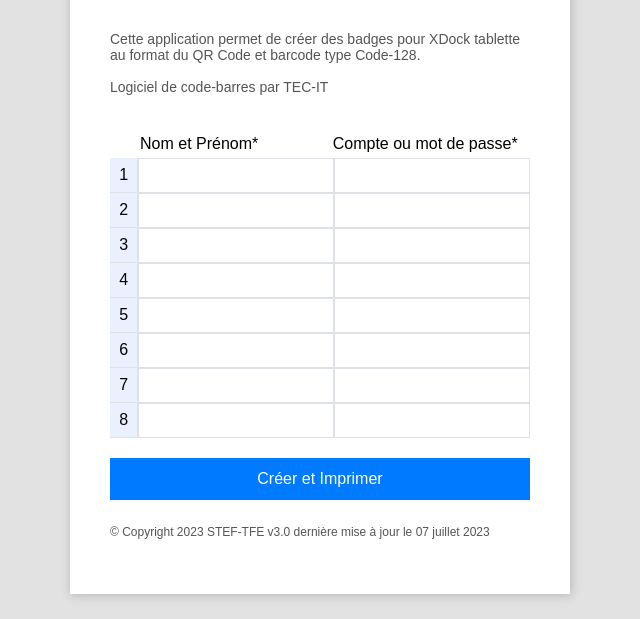
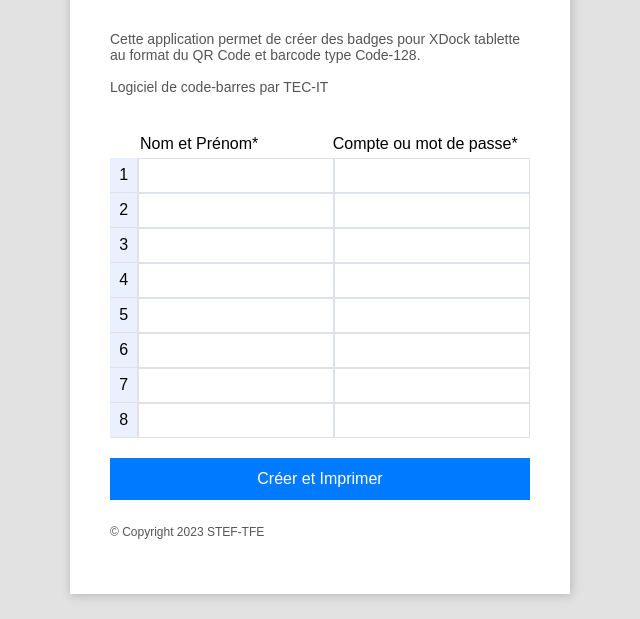
Before and after one commit to hassananayi/STEF, a plain HTML site: page badge/index.html in a window 1280 px wide. Shown: the part 181-800 px from the top of the page, without its empty margins (320-960 px from the left). Drawn offline with Linux system fonts and the light colour scheme.

Commit message:
Update index.html

```diff
--- a/badge/index.html
+++ b/badge/index.html
@@ -24,7 +24,7 @@
         </div>
         <div id="rows"></div>
         <button id="print" class="btn btn-primary" style="margin-top: 20px;">Créer et Imprimer</button>
-        <div class="footer">© Copyright 2023 STEF-TFE v3.0 dernière mise à jour le 07 juillet 2023
+        <div class="footer">© Copyright 2023 STEF-TFE
         </div>
     </div>
     <div id="temp"><div class='card-icon'><img src="./Icon_STEF.png"> </div></div>
```
